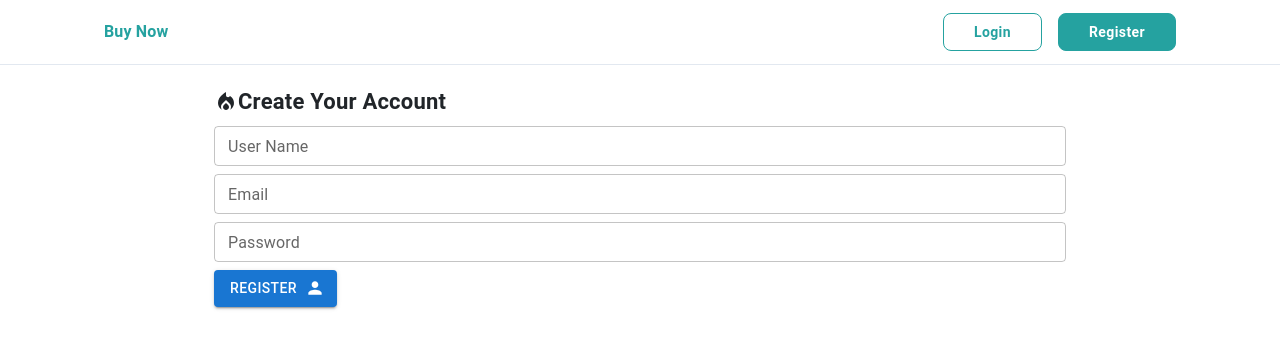
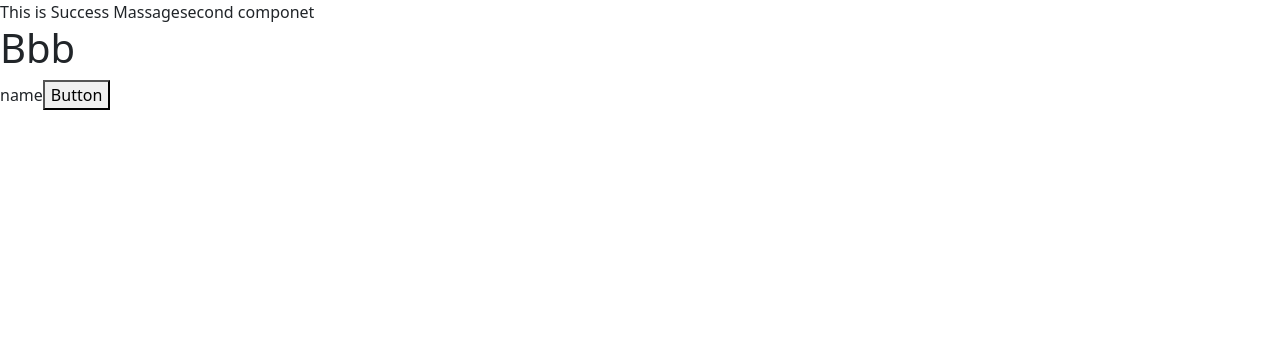
Before and after one commit to asadsaad/react-tutorials, a React (Create React App) app: page /register in a window 1280 px wide. Shown: the top 348 px of the page. Built offline with nearby package versions, Linux system fonts and the light colour scheme; no server answers.

Commit message:
Redux setup

```diff
--- a/package.json
+++ b/package.json
@@ -15,9 +15,13 @@
     "react": "^18.2.0",
     "react-bootstrap": "^2.6.0",
     "react-dom": "^18.2.0",
+    "react-redux": "^8.0.5",
     "react-router": "^6.4.3",
     "react-router-dom": "^6.4.3",
     "react-scripts": "5.0.1",
+    "redux": "^4.2.0",
+    "redux-devtools-extension": "^2.13.9",
+    "redux-thunk": "^2.4.2",
     "web-vitals": "^2.1.4"
   },
   "scripts": {
--- a/src/App.js
+++ b/src/App.js
@@ -3,6 +3,7 @@ import "bootstrap/dist/css/bootstrap.min.css";
 import { useState, useEffect } from "react";
 
 import { BrowserRouter, Routes, Route, Link } from "react-router-dom";
+import Auth from "./components/auth/auth";
 import Login from "./components/auth/login";
 import Register from "./components/auth/register";
 import Dashboard from "./components/dashboard/dashboard";
@@ -50,7 +51,8 @@ function App() {
   return (
     <BrowserRouter>
       <div className="App">
-        <Routes>
+        <Auth />
+        {/* <Routes>
           <Route
             path="/"
             element={<ProductList auth={auth} setauth={setauth} />}
@@ -67,7 +69,7 @@ function App() {
             path="/dashboard"
             element={<Dashboard auth={auth} setauth={setauth} />}
           />
-        </Routes>
+        </Routes> */}
       </div>
     </BrowserRouter>
   );
--- /dev/null
+++ b/src/components/auth/auth.js
@@ -0,0 +1,27 @@
+import React, { useState, useEffect } from "react";
+import { useSelector } from "react-redux";
+
+export default function Auth() {
+  const alerts = useSelector((state) => state.alert);
+  const [name, setname] = useState("name");
+
+  useEffect(() => {
+    console.log("render");
+  }, [name]);
+
+  function handleclick() {
+    setname("name1");
+  }
+  return (
+    <div>
+      {alerts.message}
+      second componet <Auth1 />
+      {name}
+      <button onClick={handleclick}>Button</button>
+    </div>
+  );
+}
+
+function Auth1() {
+  return <h1>Bbb</h1>;
+}
--- a/src/index.js
+++ b/src/index.js
@@ -1,13 +1,17 @@
-import React from 'react';
-import ReactDOM from 'react-dom/client';
-import './index.css';
-import App from './App';
-import reportWebVitals from './reportWebVitals';
+import React from "react";
+import ReactDOM from "react-dom/client";
+import "./index.css";
+import App from "./App";
+import reportWebVitals from "./reportWebVitals";
+import { Provider } from "react-redux";
+import store from "./redux/store";
 
-const root = ReactDOM.createRoot(document.getElementById('root'));
+const root = ReactDOM.createRoot(document.getElementById("root"));
 root.render(
   <React.StrictMode>
-    <App />
+    <Provider store={store}>
+      <App />
+    </Provider>
   </React.StrictMode>
 );
 
--- /dev/null
+++ b/src/redux/reducers/alert.js
@@ -0,0 +1,14 @@
+const initialState = {
+  message: "This is Success Massage",
+  type: null,
+};
+
+function Alerts(state = initialState, type) {
+  switch (type) {
+    default:
+      return {
+        ...state,
+      };
+  }
+}
+export default Alerts;
--- /dev/null
+++ b/src/redux/reducers/auth.js
@@ -0,0 +1,18 @@
+/* eslint-disable no-unused-vars */
+/* eslint-disable no-undef */
+const initialState = {
+  loading: false,
+  user: null,
+  isAuthenticted: false,
+  token: null,
+};
+
+function authstate(state = initialState, action) {
+  switch (action.type) {
+    default:
+      return {
+        ...state,
+      };
+  }
+}
+export default authstate;
--- /dev/null
+++ b/src/redux/reducers/index.js
@@ -0,0 +1,7 @@
+import { combineReducers } from "redux";
+import Alerts from "./alert";
+import authstate from "./auth";
+export default combineReducers({
+  auth: authstate,
+  alert: Alerts,
+});
--- /dev/null
+++ b/src/redux/store.js
@@ -0,0 +1,11 @@
+import { createStore, applyMiddleware } from "redux";
+import { composeWithDevTools } from "redux-devtools-extension";
+import thunk from "redux-thunk";
+import rootreducer from "./reducers";
+const middleware = [thunk];
+const store = createStore(
+  rootreducer,
+  composeWithDevTools(applyMiddleware(...middleware))
+);
+
+export default store;
```
Also changed, not shown: 1 other file (tests, documents, lock files or other folders).
